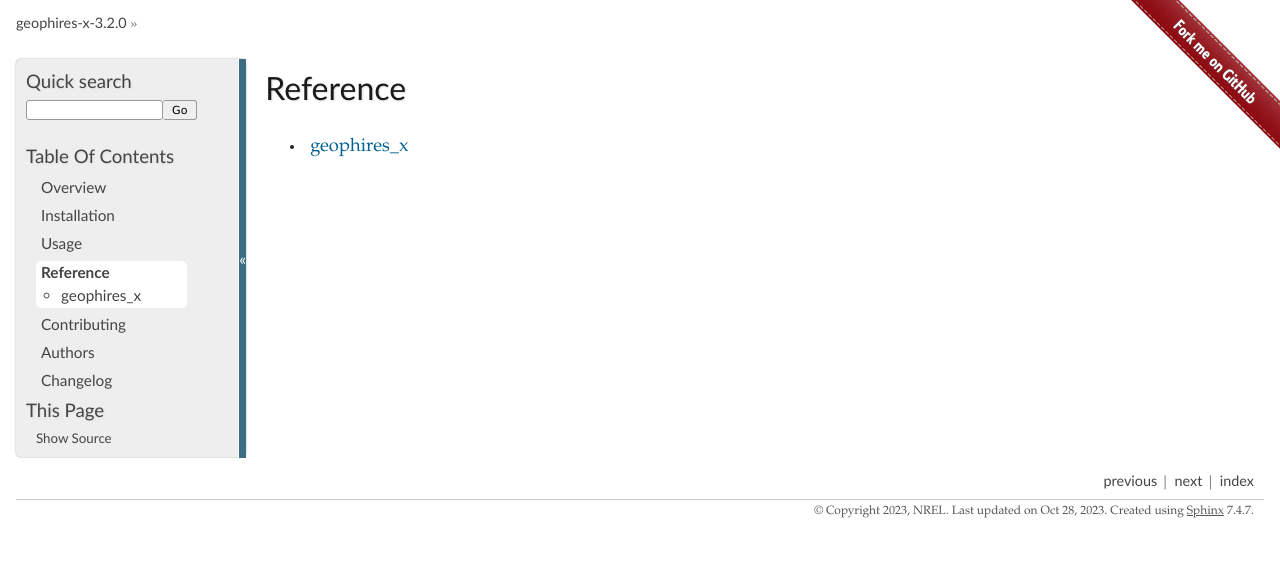
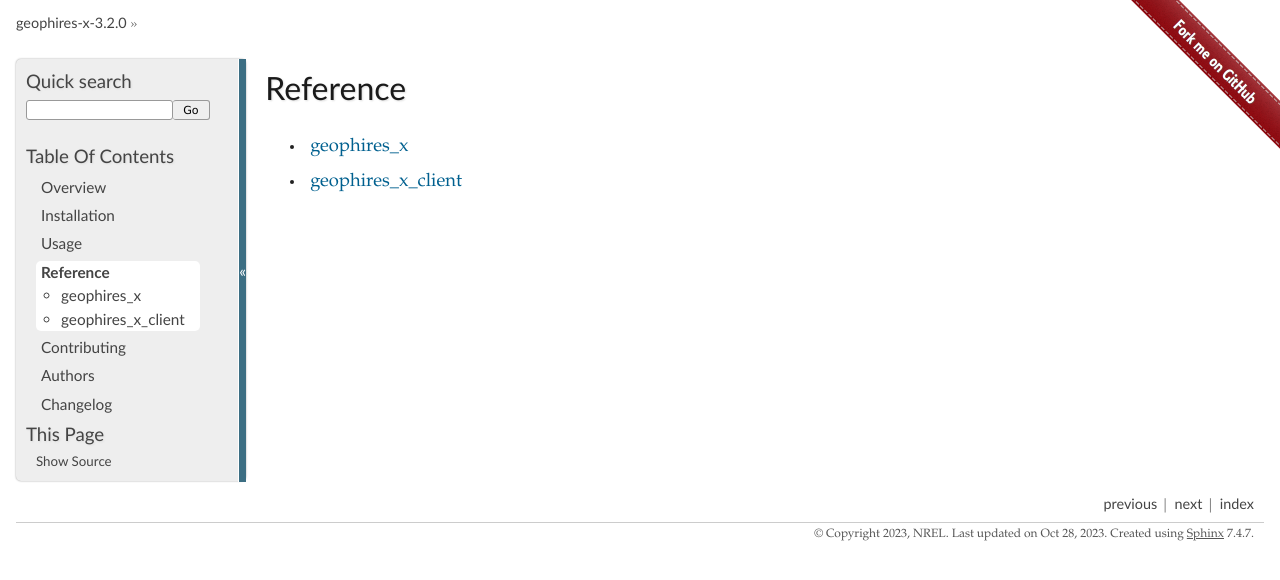
Before and after one commit to NREL/GEOPHIRES-X, a Sphinx documentation site: the page built from docs/reference/index.rst, in a window 1280 px wide. Shown: the top 580 px of the page. Built offline with Sphinx 7.4.7, drawn with Linux system fonts in a browser that asks for light colours.

Commit message:
Some semblance of working docs generation

```diff
--- a/docs/reference/geophires_x.rst
+++ b/docs/reference/geophires_x.rst
@@ -7,3 +7,6 @@
 
 .. automodule:: geophires_x
     :members:
+
+.. automodule:: geophires_x.CylindricalReservoir
+    :members:
--- /dev/null
+++ b/docs/reference/geophires_x_client.rst
@@ -0,0 +1,7 @@
+geophires_x_client
+==================
+
+
+.. automodule:: geophires_x_client
+    :members:
+    :undoc-members:
--- a/docs/reference/index.rst
+++ b/docs/reference/index.rst
@@ -4,4 +4,5 @@
 .. toctree::
     :glob:
 
-    geophires_x*
+    geophires_x
+    geophires_x_client
```
Also changed, not shown: 1 other file.
